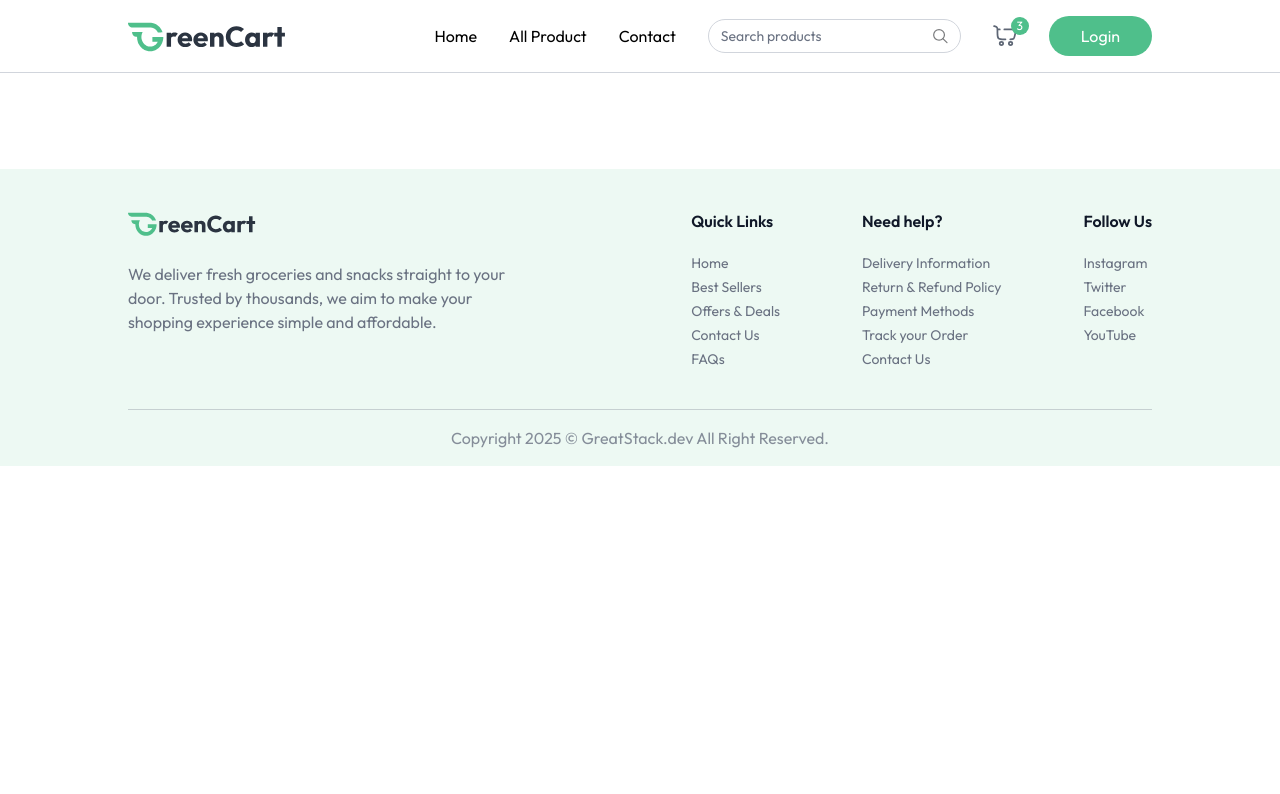
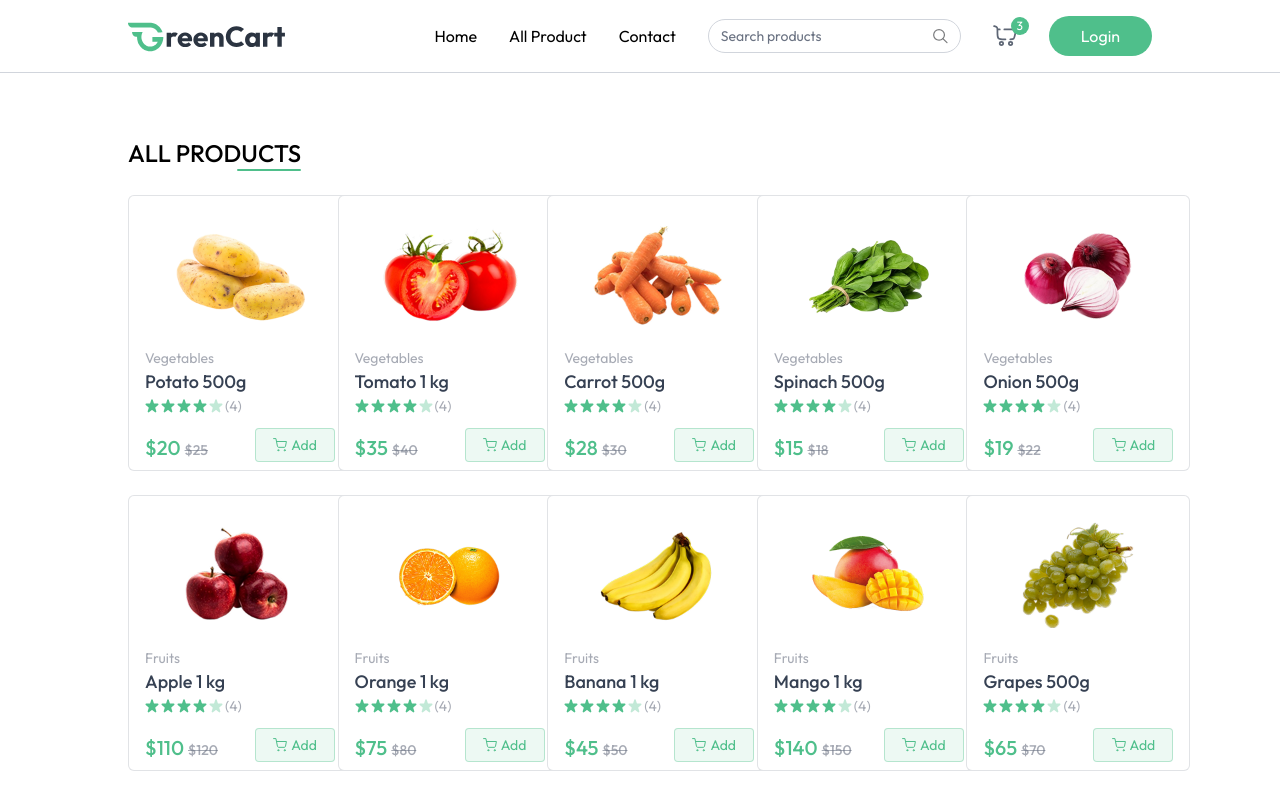
Before and after one commit to mohamadAlrimi/GreenCart, a React app: page /product in a window 1280 px wide. Shown: the top 794 px of the page. Built offline with nearby package versions, Linux system fonts and the light colour scheme; the HTML template or start-up script is replaced by a standard one.

Commit message:
All Products 1

```diff
--- a/src/App.jsx
+++ b/src/App.jsx
@@ -6,6 +6,8 @@
 import Footer from "./components/Footer";
 import { useAppContext } from "./context/AppContext";
 import Login from "./components/Login";
+import AllProducts from "./pages/AllProducts";
+
 const App = () => {
   const isSellerPath =useLocation().pathname.includes("seller")
   const {showUserLogin} = useAppContext();
@@ -17,6 +19,8 @@
       <div className={`${isSellerPath ? "" : "px-6 md:px-16 lg:px-24 xl:px-32"}`}>
         <Routes>
           <Route path="/" element={<Home />} />
+          <Route path="/product" element={<AllProducts />} />
+
         </Routes>
       </div>
       {!isSellerPath && <Footer/>}
--- a/src/context/AppContext.jsx
+++ b/src/context/AppContext.jsx
@@ -14,6 +14,7 @@
   const [showUserLogin, setShowUserLogin] = useState(false);
   const [products, setProducts] = useState([]);
   const [cartItems, setCartItems] = useState({});
+  const [searchQuery , setSearchQuery]= useState({});
   //fetch all products
   const fetchProducts = async () => {
     setProducts(dummyProducts);
@@ -66,6 +67,9 @@
     updateCartItem,
     removeFromCart,
     cartItems,
+    searchQuery ,
+    setSearchQuery,
+
   };
 
   return <AppContext.Provider value={value}>{children}</AppContext.Provider>;
--- /dev/null
+++ b/src/pages/AllProducts.jsx
@@ -0,0 +1,29 @@
+import React, { useEffect, useState } from 'react'
+import { useAppContext } from '../context/AppContext'
+import ProductCard from '../components/ProductCard';
+
+const AllProducts = () => {
+    const {products ,searchQuery}= useAppContext();
+    const [filteredProducts , setFilteredProducts] = useState([]);
+ useEffect(()=>{
+ if(searchQuery.length > 0){
+    setFilteredProducts(products.filter(
+        product => product.name.toLowerCase().includes(searchQuery.toLowerCase())
+    ))
+ } else { setFilteredProducts(products)}
+ },[products , searchQuery])
+  return (
+    <div className='mt-16 flex flex-col'>
+     <div className='flex flex-col items-end w-max '>
+        <p className='text-2xl font-medium uppercase'>All Products</p>
+        <div className='w-16 h-0.5 bg-primary rounded-full'></div>
+
+     </div>
+     <div className='grid grid-cols-2 sm:grid-cols-3 md:grid-cols-4 gap-3 md:gap-6 lg:grid-cols-5 mt-6 '>
+        {filteredProducts.filter((product)=> product.inStock).map((product,index)=>(<ProductCard key={index} product={product}/>))}
+     </div>
+    </div>
+  )
+}
+
+export default AllProducts
```
